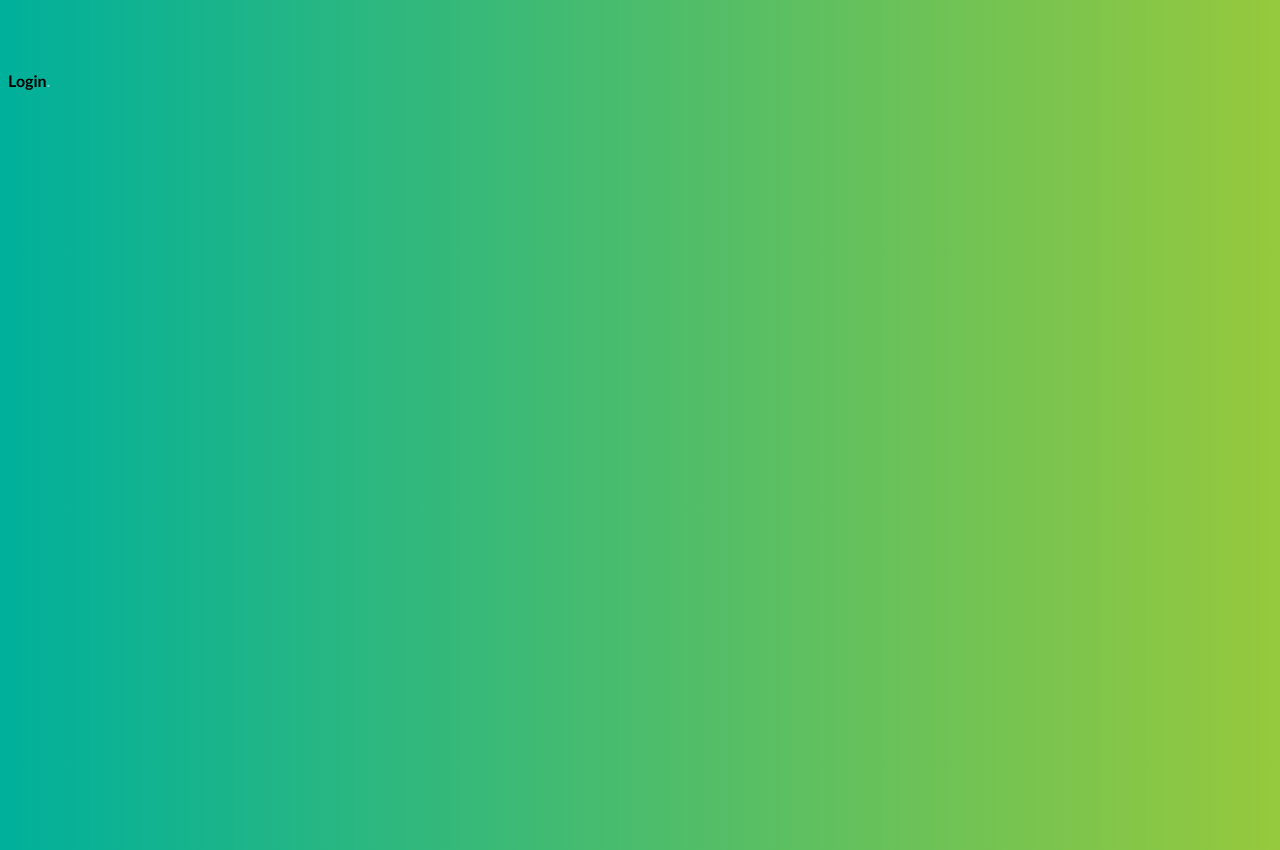
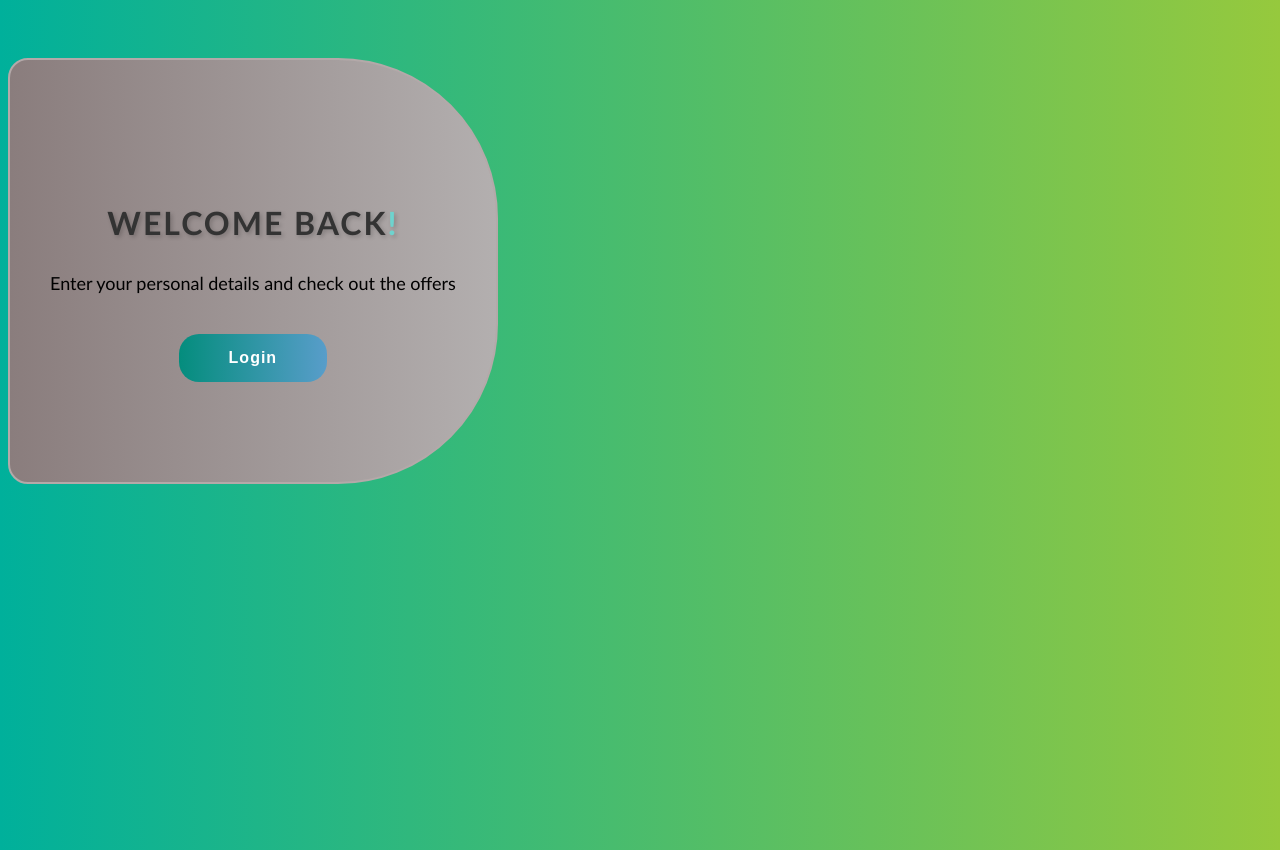
Before and after one commit to MarwanEsm/Warehouse-rent, a React (Create React App) app in the folder project/frontend/: page /login in a window 1280 px wide. Built offline with nearby package versions, Linux system fonts and the light colour scheme.

Commit message:
add welcome message

```diff
--- a/project/frontend/src/components/button/Button.css
+++ b/project/frontend/src/components/elements/button/Button.css
@@ -7,9 +7,12 @@
     border-radius: 8px;
     cursor: pointer;
     transition: background-color 0.3s ease;
+    padding: 15px 50px;
+    font-size: 16px;
+    letter-spacing: 1px;
+    border-radius: 20px;
 }
 
 .button:hover {
     background: linear-gradient(to left, #048d7d, #589dca);
-    /* Darken button color on hover */
 }
--- a/project/frontend/src/components/elements/headline/Headline.css
+++ b/project/frontend/src/components/elements/headline/Headline.css
@@ -8,3 +8,15 @@ h2 {
     text-shadow: 2px 2px 4px rgba(0, 0, 0, 0.2);
     text-align: center;
 }
+
+h3,
+h4,
+h5 {
+    font-size: 2rem;
+    margin-bottom: 30px;
+    color: #333;
+    text-transform: uppercase;
+    letter-spacing: 2px;
+    text-shadow: 2px 2px 4px rgba(0, 0, 0, 0.2);
+    text-align: center
+}
--- /dev/null
+++ b/project/frontend/src/layout/welcomeMessage/WelcomeMessage.css
@@ -0,0 +1,17 @@
+.welcomeMessage_container {
+    text-align: center;
+    /* background: linear-gradient(to left, #00b09b, #96c93d); */
+    background: linear-gradient(to right, rgb(138, 125, 125), rgb(179, 175, 175));
+    border: 2px rgb(180, 169, 169) solid;
+    border-top-right-radius: 160px;
+    border-bottom-right-radius: 160px;
+    border-top-left-radius: 20px;
+    border-bottom-left-radius: 20px;
+    padding: 100px 40px;
+    width: fit-content;
+}
+
+.welcomeMessage_container p {
+    font-size: 18px;
+    margin-bottom: 40px;
+}
--- /dev/null
+++ b/project/frontend/src/layout/welcomeMessage/WelcomeMessage.tsx
@@ -0,0 +1,18 @@
+import React from "react";
+import Headline from "../../components/elements/headline/Headline";
+import Button from "../../components/elements/button/Button";
+import './WelcomeMessage.css'
+
+interface WelcomeMessageProps { }
+const WelcomeMessage: React.FC<WelcomeMessageProps> = () => {
+
+    return <div className="welcomeMessage_container">
+        <Headline size={4} character="!">Welcome Back</Headline>
+        <p>Enter your personal details and check out the offers</p>
+        <Button onClick={() => console.log('switch to login')
+        }>Login</Button>
+
+    </div>
+}
+
+export default WelcomeMessage
--- a/project/frontend/src/pages/landingPage/login/LoginPage.tsx
+++ b/project/frontend/src/pages/landingPage/login/LoginPage.tsx
@@ -1,10 +1,10 @@
 import React from "react"
-import Headline from "../../../components/elements/headline/Headline"
+import WelcomeMessage from "../../../layout/welcomeMessage/WelcomeMessage"
 
 interface LoginPageProps { }
 
 const LoginPage: React.FC<LoginPageProps> = () => <div>
-    <Headline size={4} character=".">Login</Headline>
+    <WelcomeMessage />
 
 </div>
 export default LoginPage
--- a/project/frontend/src/pages/landingPage/offers/Offers.css
+++ b/project/frontend/src/pages/landingPage/offers/Offers.css
@@ -1,7 +1,7 @@
 .offers_container {
     display: grid;
     grid-template-columns: repeat(auto-fill, minmax(300px, 1fr));
-    gap: 20px;
+    gap: 40px;
     justify-content: center;
 }
 
@@ -14,8 +14,6 @@
     padding: 20px;
     box-shadow: 0 8px 12px rgba(0, 0, 0, 0.2);
     background-color: #ede6d6;
-    /* Light beige background */
-    /* Add any additional styling you want for the background */
 
     img {
         max-width: 100%;
--- a/project/frontend/src/pages/landingPage/offers/Offers.tsx
+++ b/project/frontend/src/pages/landingPage/offers/Offers.tsx
@@ -3,7 +3,7 @@ import { useNavigate } from 'react-router-dom';
 import warehouse1 from '../../../assets/photos/warehouse1.jpg';
 import warehouse2 from '../../../assets/photos/warehouse2.jpg';
 import './Offers.css';
-import Button from '../../../components/button/Button';
+import Button from '../../../components/elements/button/Button';
 
 const offers = [
     { id: 1, photo: warehouse1, size: '1000 sqft', price: 5000 },
```
Also changed, not shown: project/frontend/src/pages/landingPage/login/WelcomeMessage.tsx (deleted, +0 -14 lines), project/frontend/src/components/elements/button/Button.tsx (renamed from project/frontend/src/components/button/Button.tsx).
